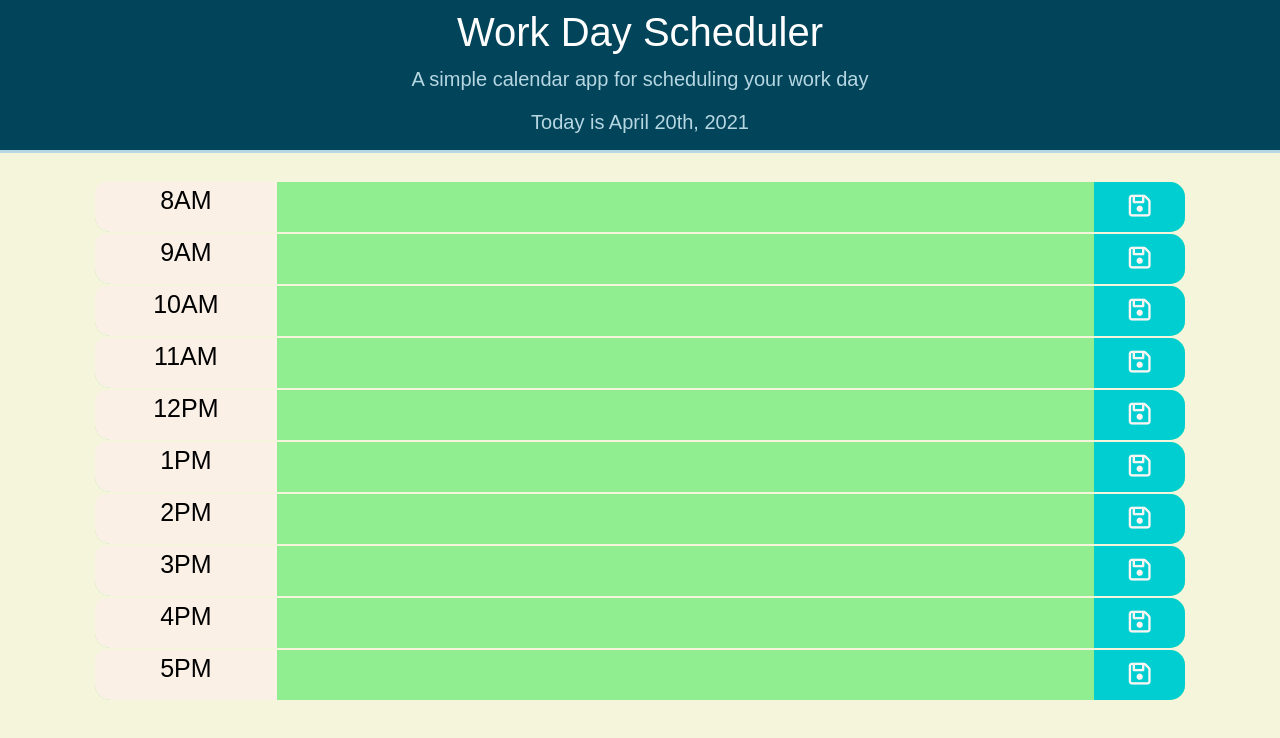
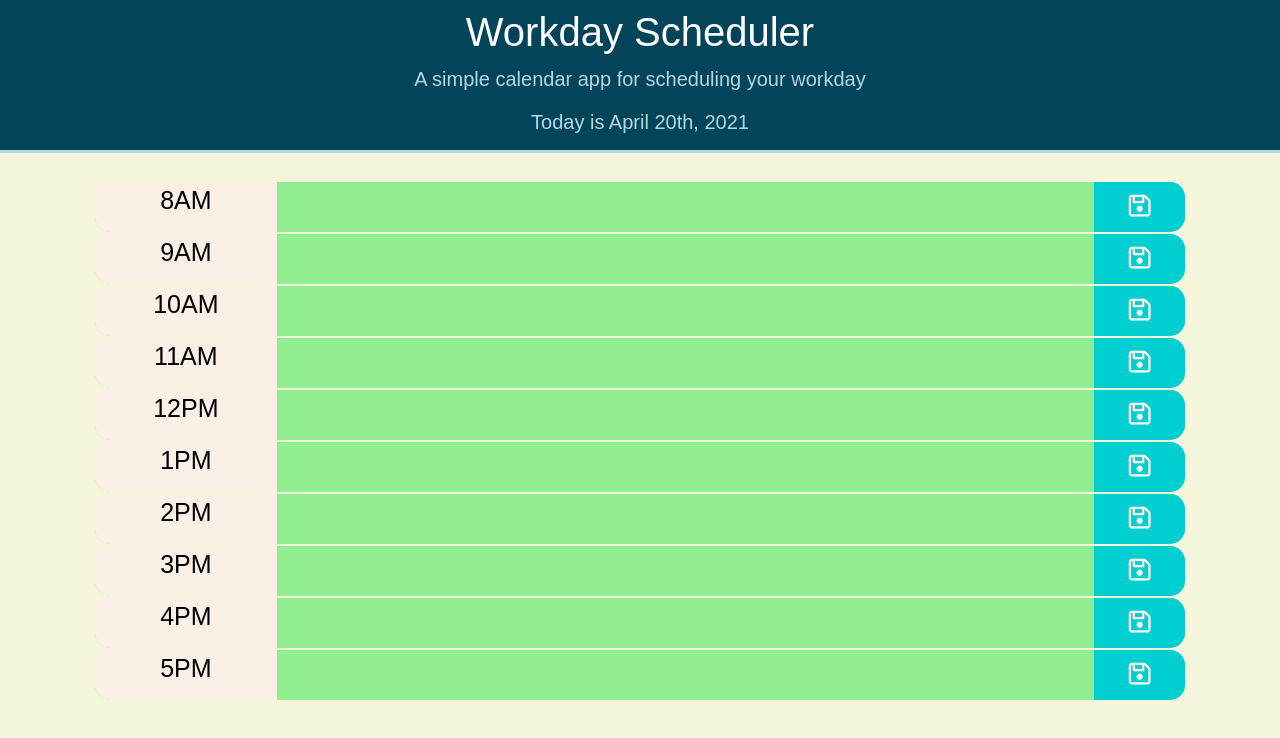
Before and after one commit to mesgt/Day_Planner, a plain HTML site: page index.html in a window 1280 px wide. Drawn offline with nearby package versions, Linux system fonts and the light colour scheme.

Commit message:
corrected a spelling error.

```diff
--- a/index.html
+++ b/index.html
@@ -13,8 +13,8 @@
 <body>
     <nav class="navbar fixed-top">
         <div class="header-text">
-            <h1 id="navbar-title">Work Day Scheduler</h1>
-            <p class="lead">A simple calendar app for scheduling your work day</p>
+            <h1 id="navbar-title">Workday Scheduler</h1>
+            <p class="lead">A simple calendar app for scheduling your workday</p>
             <h2 id="navbar-subtitle"></h2>
         </div>
     </nav>
```
